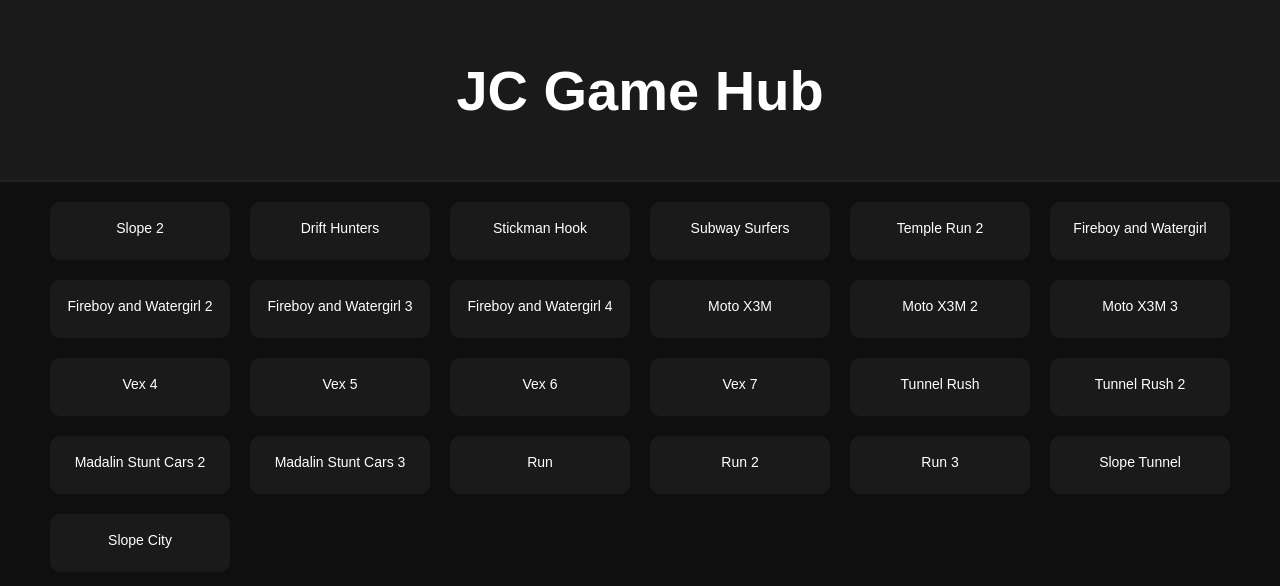
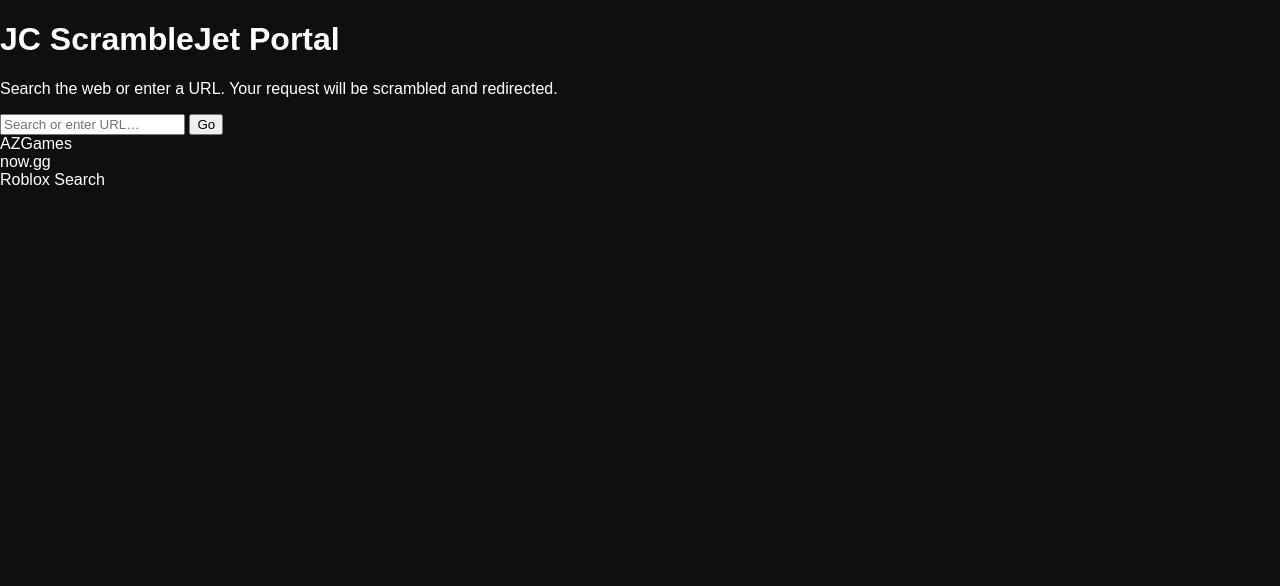
Before and after one commit to moneyenr123/JC-Game-Hub2, a plain HTML site: page index.html in a window 1280 px wide. Drawn offline with Linux system fonts and the light colour scheme.

Commit message:
Update index.html

```diff
--- a/index.html
+++ b/index.html
@@ -1,17 +1,28 @@
 <!DOCTYPE html>
-<html>
+<html lang="en">
 <head>
-  <title>JC Game Hub</title>
-  <link rel="stylesheet" href="style.css">
+  <meta charset="UTF-8" />
+  <title>JC ScrambleJet Portal</title>
+  <meta name="viewport" content="width=device-width, initial-scale=1" />
+  <link rel="stylesheet" href="style.css" />
 </head>
 <body>
+  <div class="container">
+    <h1>JC ScrambleJet Portal</h1>
+    <p>Search the web or enter a URL. Your request will be scrambled and redirected.</p>
 
-<header>
-  <h1>JC Game Hub</h1>
-</header>
+    <form id="proxyForm" class="search-box">
+      <input id="query" type="text" placeholder="Search or enter URL…" required />
+      <button type="submit">Go</button>
+    </form>
 
-<div id="game-grid"></div>
+    <div class="quick-links">
+      <div class="pill" data-fill="https://azgames.io">AZGames</div>
+      <div class="pill" data-fill="https://now.gg">now.gg</div>
+      <div class="pill" data-fill="Roblox unblocked">Roblox Search</div>
+    </div>
+  </div>
 
-<script src="script.js"></script>
+  <script src="script.js"></script>
 </body>
 </html>
```
